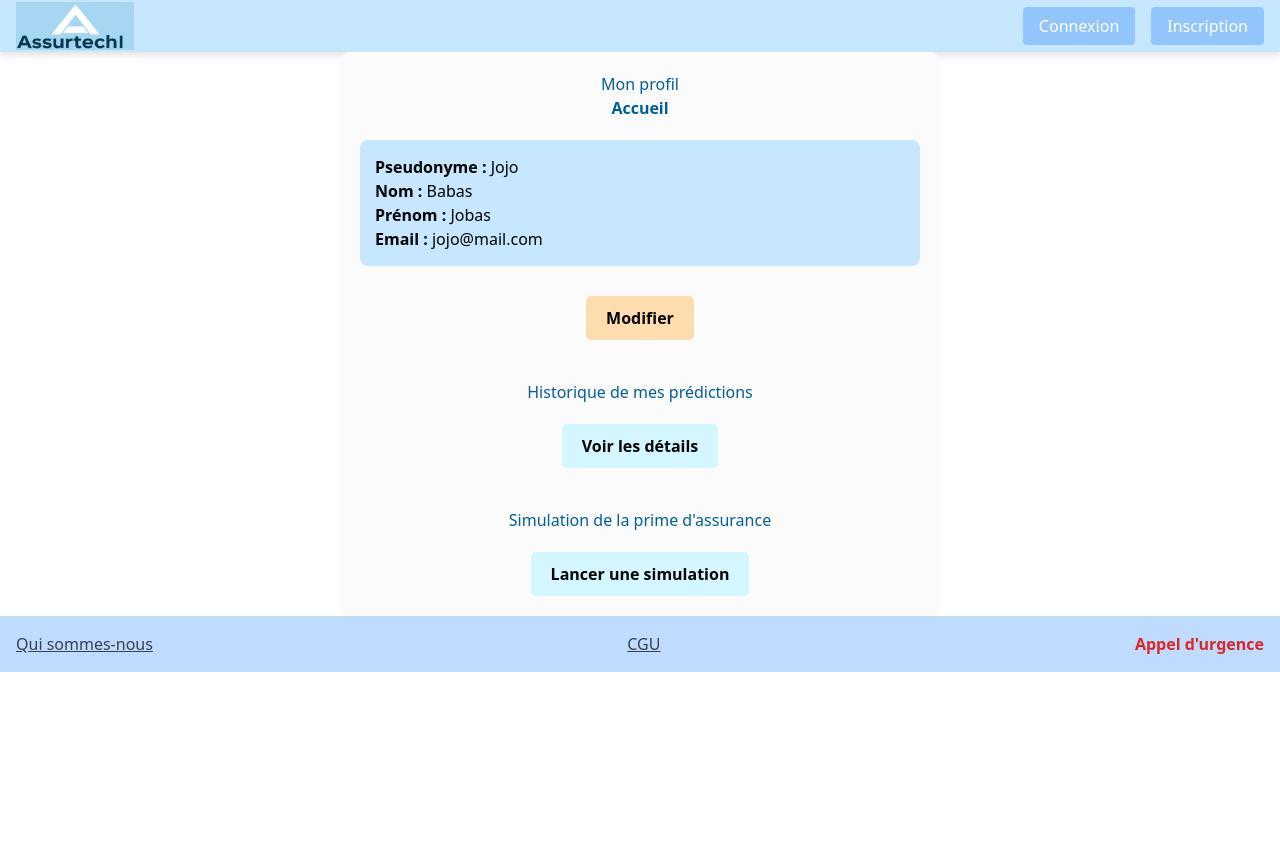
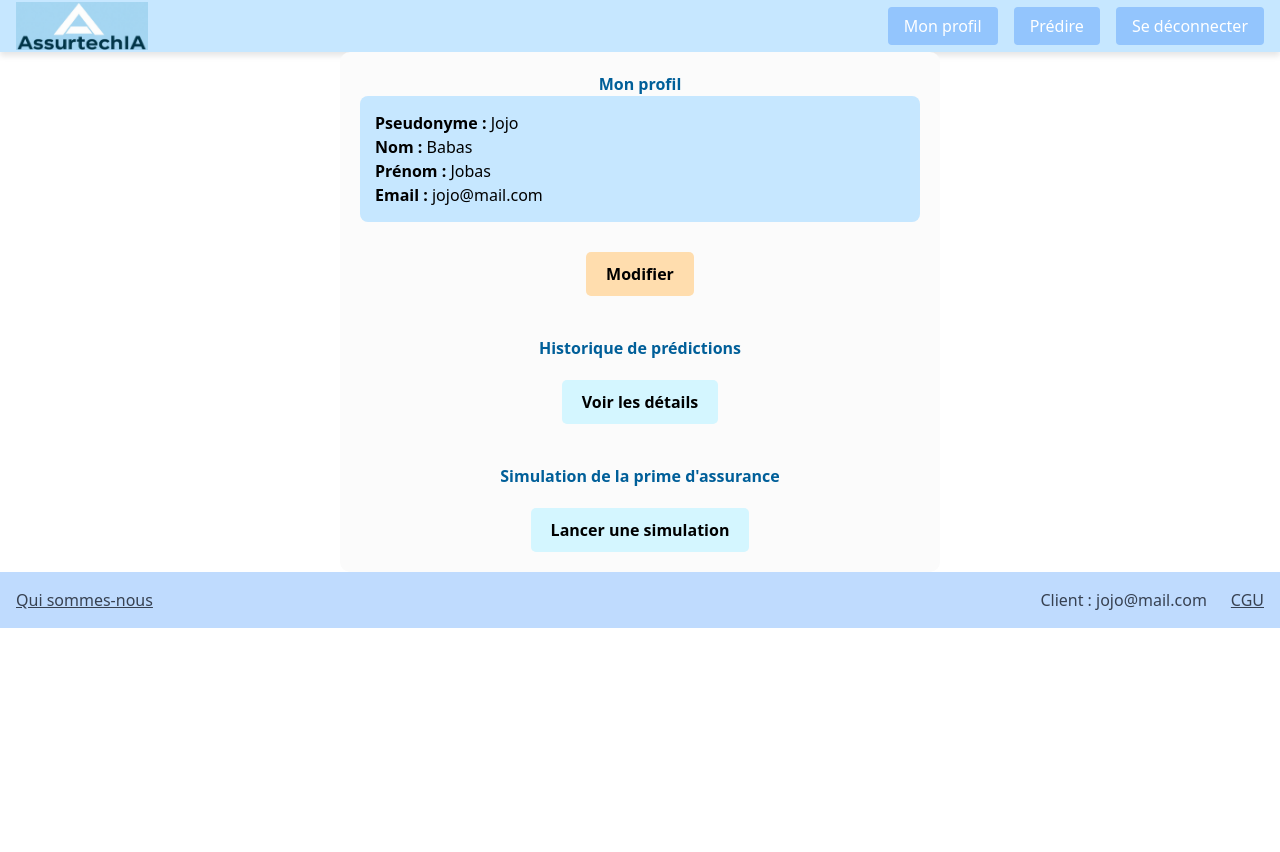
Before and after one commit to TheMaxfly/AssurTechIA, a Django app: page /authentication/profil/ in a window 1280 px wide. Run offline with Django 5.2, Linux system fonts and the light colour scheme; a user stored in the database is signed in; some libraries are stand-ins or nearby versions.

Commit message:
commit final

```diff
--- a/AssurtechIA/authentication/templates/authentication/about_us.html
+++ b/AssurtechIA/authentication/templates/authentication/about_us.html
@@ -1,9 +1,6 @@
 {% extends 'base.html' %}
 {% load static %}
 {% block content %}
-<div class="text-center">
-    <a href="{% url 'home' %}" class="mt-4 inline-block text-[#e74c3c] hover:underline">Accueil</a>
-  </div>
 
     <div class="min-h-screen bg-[#FBFBFB] py-12 px-4 sm:px-6 lg:px-8">
         <!-- En-tête -->
--- a/AssurtechIA/authentication/templates/authentication/prediction.html
+++ b/AssurtechIA/authentication/templates/authentication/prediction.html
@@ -4,7 +4,7 @@
 
 {% block content %}
 <div class="text-center">
-  <a href="{% url 'profil' %}" class="mt-4 inline-block text-[#e74c3c] hover:underline">Retour au profil</a>
+  <a href="{% url 'profil' %}" class="mt-4 inline-block text-[#e74c3c] hover:underline"><b>Retour au profil</b></a>
 </div>
 
 <div class="flex min-h-full flex-col justify-center px-6 py-12 lg:px-8">
--- a/AssurtechIA/authentication/templates/authentication/prediction_historical.html
+++ b/AssurtechIA/authentication/templates/authentication/prediction_historical.html
@@ -9,7 +9,7 @@
         <!-- En-tête -->
         <div class="text-center">
             <h1 class="text-4xl font-bold text-[#2c3e50]">Historique des prédictions</h1>
-            <a href="{% url 'profil' %}" class="mt-4 inline-block text-[#e74c3c] hover:underline">Retour au profil</a>
+            <a href="{% url 'profil' %}" class="mt-4 inline-block text-[#e74c3c] hover:underline"><b>Retour au profil</b></a>
         </div>
 
         <!-- Liste des prédictions -->
--- a/AssurtechIA/authentication/templates/authentication/profil.html
+++ b/AssurtechIA/authentication/templates/authentication/profil.html
@@ -4,11 +4,7 @@
 
 {% block content %}
 <div style="background-color: #FBFBFB; padding: 20px; border-radius: 10px; max-width: 600px; margin: auto;">
-    <h1 style="color: #005F99; text-align: center;">Mon profil</h1>
-
-    <div style="text-align: center; margin-bottom: 20px;">
-        <a href="{% url 'home' %}" style="color: #005F99; text-decoration: none; font-weight: bold;">Accueil</a>
-    </div>
+    <h1 style="color: #005F99; text-align: center;"><b>Mon profil</b></h1>
 
     <ul style="list-style: none; padding: 0; text-align: left; background: #C6E7FF; padding: 15px; border-radius: 8px;">
         <li><strong>Pseudonyme :</strong> {{ user.username }}</li>
@@ -21,12 +17,12 @@
         <a href="{% url 'edit_profil' %}" style="display: inline-block; background: #FFDDAE; color: black; padding: 10px 20px; border-radius: 5px; text-decoration: none; font-weight: bold; margin-top: 10px;">Modifier</a>
     </div>
 
-    <h2 style="color: #005F99; margin-top: 40px; text-align: center;">Historique de mes prédictions</h2>
+    <h2 style="color: #005F99; margin-top: 40px; text-align: center;"><b>Historique de prédictions</b></h2>
     <div style="text-align: center; margin-top: 10px;">
         <a href="{% url 'historical' %}" style="display: inline-block; background: #D4F6FF; color: black; padding: 10px 20px; border-radius: 5px; text-decoration: none; font-weight: bold; margin-top: 10px;">Voir les détails</a>
     </div>
 
-    <h2 style="color: #005F99; margin-top: 40px; text-align: center;">Simulation de la prime d'assurance</h2>
+    <h2 style="color: #005F99; margin-top: 40px; text-align: center;"><b>Simulation de la prime d'assurance</b></h2>
     <div style="text-align: center; margin-top: 10px;">
         <a href="{% url 'prediction' %}" style="display: inline-block; background: #D4F6FF; color: black; padding: 10px 20px; border-radius: 5px; text-decoration: none; font-weight: bold; margin-top: 10px;">Lancer une simulation</a>
     </div>
--- a/AssurtechIA/templates/includes/footer.html
+++ b/AssurtechIA/templates/includes/footer.html
@@ -1,18 +1,16 @@
 <footer class="bg-blue-200 p-4">
     <div class="flex justify-between items-center">
-        <!-- Partie gauche : "Qui sommes-nous" et "CGU" -->
+
         <div class="flex space-x-6">
-            <a href="{%url 'aboutus'%}" class="text-gray-700">Qui sommes-nous</a>
+            <a href="{% url 'aboutus' %}" class="text-gray-700 hover:text-gray-900">Qui sommes-nous</a>
         </div>
 
-        <!-- Partie centrale : "CGU" -->
-        <div class="flex-1 text-center">
-            <a href="#" class="text-gray-700">CGU</a>
-        </div>
 
-        <!-- Partie droite : appel d'urgence -->
-        <div>
-            <span class="text-red-600 font-bold">Appel d'urgence</span>
+        <div class="flex space-x-6 items-center">
+            {% if user.is_authenticated %}
+            <span class="text-gray-700">Client : {{ user.email }}</span>
+            {% endif %}
+            <a href="#" class="text-gray-700 hover:text-gray-900">CGU</a>
         </div>
     </div>
 </footer>
--- a/AssurtechIA/templates/includes/header.html
+++ b/AssurtechIA/templates/includes/header.html
@@ -1,8 +1,18 @@
 {% load static %}
 <nav class="flex justify-between items-center w-full h-5">
-    <img src="{% static 'image/LogoIA.webp' %}" alt="LogoAssurtechIA" class="h-12" style="margin-left: 0; border: none; padding: 0;">
+    <a href="{% url 'home' %}">
+        <img src="{% static 'image/LogoAI.png' %}" alt="LogoAssurtechIA" class="h-12" style="margin-left: 0; border: none; padding: 0;">
+    </a>
+    {% if user.is_authenticated %}
     <ul class="flex space-x-4">
-        <li><a href="{% url 'login' %}" class="bg-blue-300 text-white px-4 py-2 rounded">Connexion</a></li>
-        <li><a href="{% url 'registration' %}" class="bg-blue-300 text-white px-4 py-2 rounded">Inscription</a></li>
+        <li><a href="{% url 'profil' %}" class="bg-blue-300 text-white px-4 py-2 rounded">Mon profil</a></li>
+        <li><a href="{% url 'prediction' %}" class="bg-blue-300 text-white px-4 py-2 rounded">Prédire</a></li>
+        <li><a href="{% url 'logout' %}" class="bg-blue-300 text-white px-4 py-2 rounded">Se déconnecter</a></li>
     </ul>
+    {% else %}
+    <ul class="flex space-x-4">
+        <li><a href="{% url 'login' %}" class="bg-blue-300 text-white px-4 py-2 rounded">Se connecter</a></li>
+        <li><a href="{% url 'registration' %}" class="bg-blue-300 text-white px-4 py-2 rounded">S'inscrire</a></li>
+    </ul>
+    {% endif %}
 </nav>
--- a/AssurtechIA/theme/static/css/dist/styles.css
+++ b/AssurtechIA/theme/static/css/dist/styles.css
@@ -798,6 +798,10 @@ select {
   margin-top: 0.5rem;
 }
 
+.mt-3 {
+  margin-top: 0.75rem;
+}
+
 .mt-4 {
   margin-top: 1rem;
 }
@@ -828,10 +832,6 @@ select {
 
 .h-1\/2 {
   height: 50%;
-}
-
-.h-10 {
-  height: 2.5rem;
 }
 
 .h-12 {
@@ -870,20 +870,12 @@ select {
   width: 6rem;
 }
 
-.w-auto {
-  width: auto;
-}
-
 .w-full {
   width: 100%;
 }
 
 .max-w-2xl {
   max-width: 42rem;
-}
-
-.flex-1 {
-  flex: 1 1 0%;
 }
 
 .appearance-none {
@@ -1004,11 +996,6 @@ select {
 .bg-blue-300 {
   --tw-bg-opacity: 1;
   background-color: rgb(147 197 253 / var(--tw-bg-opacity, 1));
-}
-
-.bg-indigo-600 {
-  --tw-bg-opacity: 1;
-  background-color: rgb(79 70 229 / var(--tw-bg-opacity, 1));
 }
 
 .bg-white {
@@ -1161,6 +1148,11 @@ select {
   color: rgb(231 76 60 / var(--tw-text-opacity, 1));
 }
 
+.text-black {
+  --tw-text-opacity: 1;
+  color: rgb(0 0 0 / var(--tw-text-opacity, 1));
+}
+
 .text-gray-500 {
   --tw-text-opacity: 1;
   color: rgb(107 114 128 / var(--tw-text-opacity, 1));
@@ -1189,11 +1181,6 @@ select {
 .text-indigo-600 {
   --tw-text-opacity: 1;
   color: rgb(79 70 229 / var(--tw-text-opacity, 1));
-}
-
-.text-red-600 {
-  --tw-text-opacity: 1;
-  color: rgb(220 38 38 / var(--tw-text-opacity, 1));
 }
 
 .text-white {
@@ -1269,6 +1256,11 @@ select {
 .hover\:bg-indigo-500:hover {
   --tw-bg-opacity: 1;
   background-color: rgb(99 102 241 / var(--tw-bg-opacity, 1));
+}
+
+.hover\:text-gray-900:hover {
+  --tw-text-opacity: 1;
+  color: rgb(17 24 39 / var(--tw-text-opacity, 1));
 }
 
 .hover\:text-indigo-500:hover {
```
Also changed, not shown: AssurtechIA/db.sqlite3, AssurtechIA/static/image/LogoAI.png (added), AssurtechIA/static/image/LogoIA.webp (deleted), AssurtechIA/static/image/image3.jpg.
